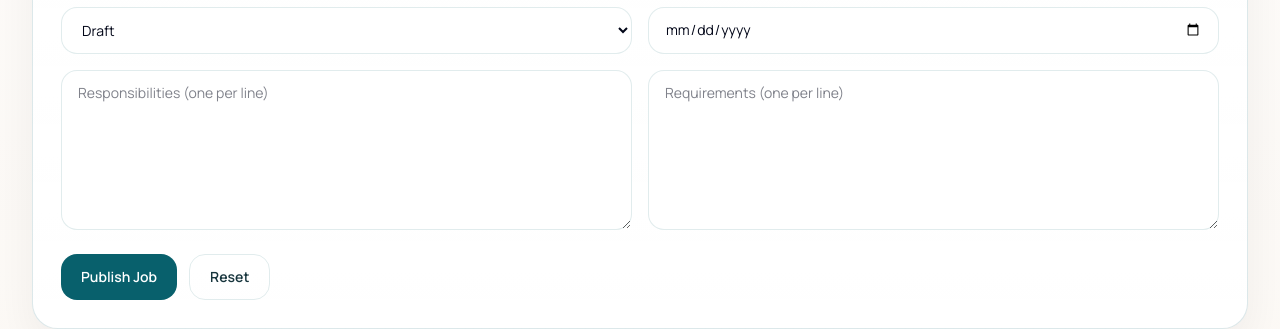
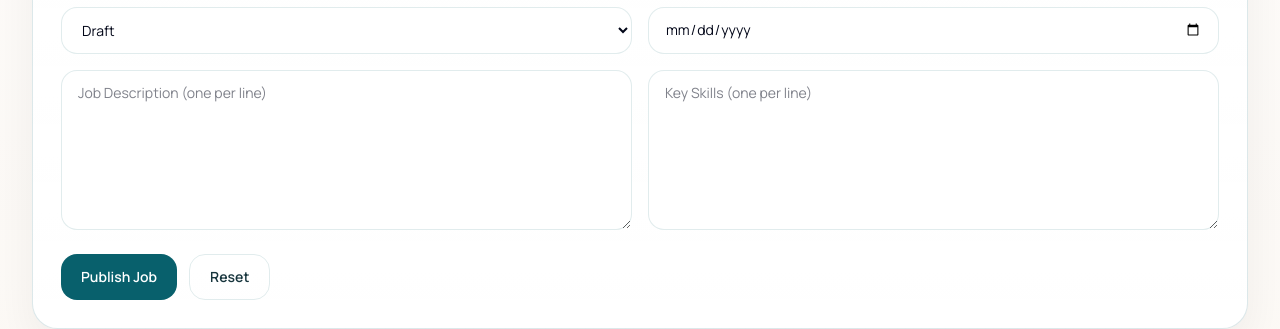
Before and after one commit to djkreddys-cmyk/Werkly, a Next.js app: page /admin/jobs in a window 1280 px wide. Shown: the part 804-1133 px from the top of the page. Built offline with nearby package versions, Linux system fonts and the light colour scheme; no server answers.

Commit message:
Restore year-month job ID format

```diff
--- a/app/jobs/[slug]/page.tsx
+++ b/app/jobs/[slug]/page.tsx
@@ -71,7 +71,7 @@ export default async function JobDetailPage({
           <div className="grid gap-5 lg:grid-cols-[1.2fr_0.8fr]">
             <div className="space-y-5">
               <article className="accent-card p-7">
-                <p className="eyebrow">Responsibilities</p>
+                <p className="eyebrow">Job Description</p>
                 <ul className="mt-5 space-y-4 text-base leading-7 text-[var(--color-ink)]">
                   {job.responsibilities.map((item) => (
                     <li key={item} className="flex gap-3">
@@ -82,7 +82,7 @@ export default async function JobDetailPage({
                 </ul>
               </article>
               <article className="accent-card p-7">
-                <p className="eyebrow">Requirements</p>
+                <p className="eyebrow">Key Skills</p>
                 <ul className="mt-5 space-y-4 text-base leading-7 text-[var(--color-ink)]">
                   {job.requirements.map((item) => (
                     <li key={item} className="flex gap-3">
--- a/components/admin-jobs-dashboard.tsx
+++ b/components/admin-jobs-dashboard.tsx
@@ -1,6 +1,6 @@
 "use client";
 
-import { useEffect, useMemo, useState } from "react";
+import { useEffect, useMemo, useRef, useState } from "react";
 import type { JobSummary, JobStatus } from "@/lib/jobs";
 
 type JobEditorState = {
@@ -37,6 +37,7 @@ const fieldClassName =
   "w-full rounded-2xl border border-[var(--color-line)] bg-white px-4 py-3 text-sm text-slate-950 outline-none transition focus:border-[var(--color-dark)]";
 
 export function AdminJobsDashboard() {
+  const formRef = useRef<HTMLFormElement | null>(null);
   const [token, setToken] = useState("");
   const [adminEmail, setAdminEmail] = useState("");
   const [jobs, setJobs] = useState<JobSummary[]>([]);
@@ -93,11 +94,14 @@ export function AdminJobsDashboard() {
       packagePerAnnum: job.packagePerAnnum ?? "",
       status: job.status,
       lastDateToApply: job.lastDateToApply ?? "",
-      responsibilities: "",
-      requirements: "",
+      responsibilities: (job.responsibilities ?? []).join("\n"),
+      requirements: (job.requirements ?? []).join("\n"),
     });
     setMessage("");
     setError("");
+    window.requestAnimationFrame(() => {
+      formRef.current?.scrollIntoView({ behavior: "smooth", block: "start" });
+    });
   }
 
   async function refreshJobs() {
@@ -191,7 +195,7 @@ export function AdminJobsDashboard() {
 
   return (
     <div className="space-y-6">
-      <form className="accent-card p-7" onSubmit={handleSubmit}>
+      <form ref={formRef} className="accent-card p-7" onSubmit={handleSubmit}>
         <div className="flex items-start justify-between gap-4">
           <div>
             <p className="eyebrow">{isEditing ? "Edit Job" : "New Job"}</p>
@@ -285,13 +289,13 @@ export function AdminJobsDashboard() {
           <div className="grid gap-4 sm:grid-cols-2">
             <textarea
               className={`${fieldClassName} min-h-[160px] resize-y`}
-              placeholder="Responsibilities (one per line)"
+              placeholder="Job Description (one per line)"
               value={form.responsibilities}
               onChange={(event) => updateForm("responsibilities", event.target.value)}
             />
             <textarea
               className={`${fieldClassName} min-h-[160px] resize-y`}
-              placeholder="Requirements (one per line)"
+              placeholder="Key Skills (one per line)"
               value={form.requirements}
               onChange={(event) => updateForm("requirements", event.target.value)}
             />
--- a/lib/jobs.ts
+++ b/lib/jobs.ts
@@ -17,6 +17,9 @@ export type JobSummary = {
   applicationsCount: number;
   summary: string;
   skills: string[];
+  description?: string;
+  responsibilities?: string[];
+  requirements?: string[];
 };
 
 export type JobDetail = JobSummary & {
```
